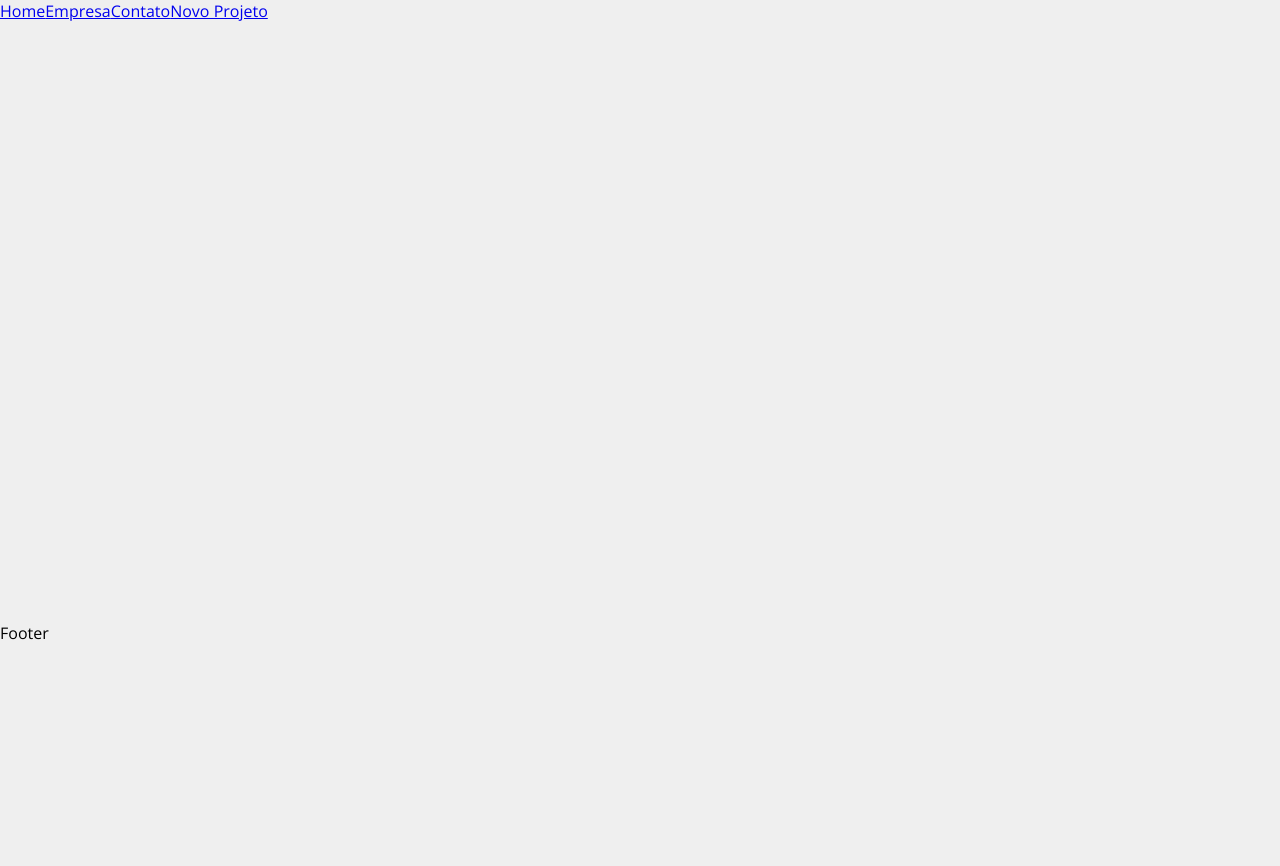
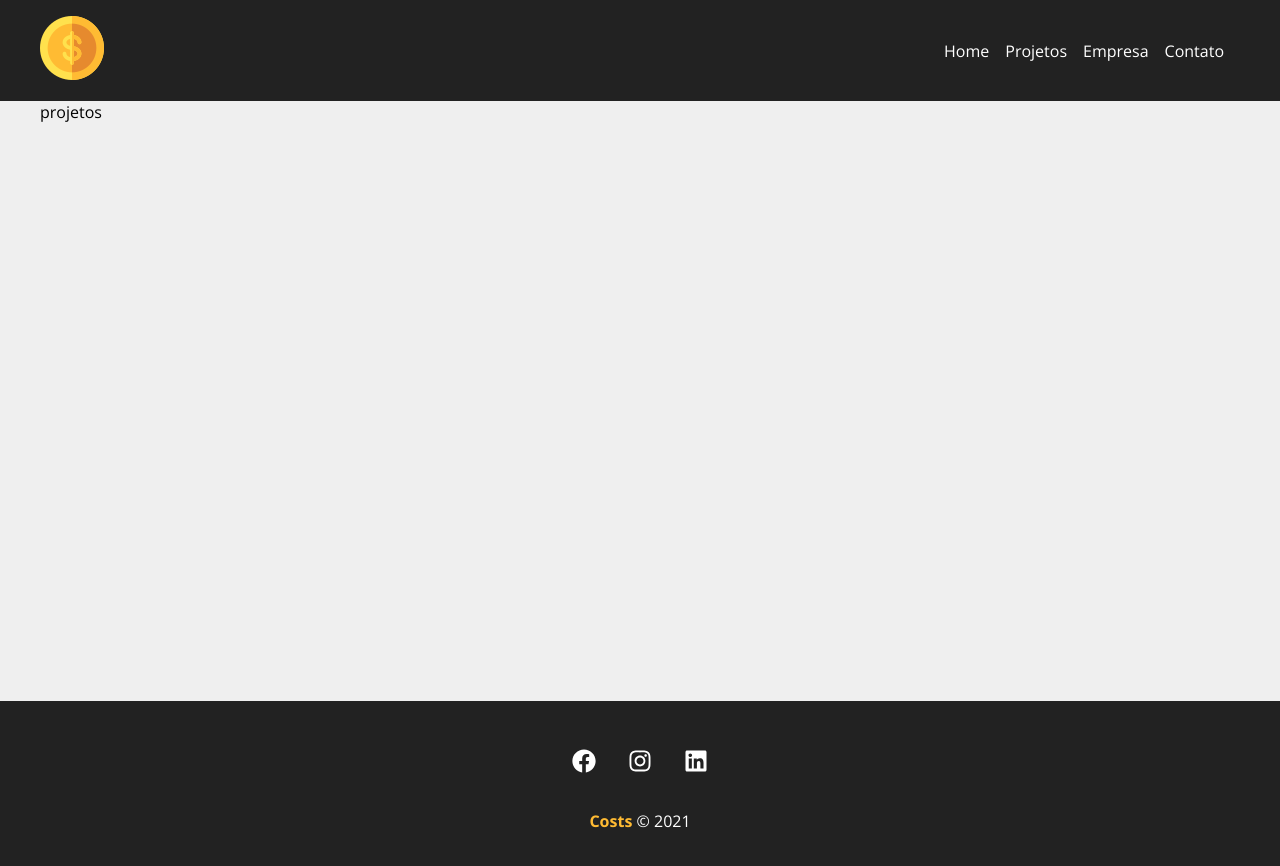
Before and after one commit to Italloml/Costs_In_React, a React (Create React App) app: page /projects in a window 1280 px wide. Shown: the top 866 px of the page. Before the commit the page ends 800 px from the top, so only its background shows below. Built offline with nearby package versions, Linux system fonts and the light colour scheme.

Commit message:
create navbar/footer

```diff
--- a/src/App.js
+++ b/src/App.js
@@ -3,23 +3,25 @@
 import Company from './Components/pages/Company';
 import Contact from './Components/pages/Contact';
 import NewProject from './Components/pages/NewProject';
+import Projects from './Components/pages/Projects';
 
 import Container from './Components/layout/Container';
+import Navbar from './Components/layout/Navbar';
+import Footer from './Components/layout/Footer'
+
 
 
 function App() {
   return (
     <Router>
-      <div>
-        <Link to='/'>Home</Link>
-        <Link to='/company'>Empresa</Link>
-        <Link to='/contact'>Contato</Link>
-        <Link to='/newproject'>Novo Projeto</Link>
-      </div>
+      <Navbar />
       <Switch>
         <Container customClass='min-height'>
           <Route exact path='/'>
             <Home />
+          </Route>
+          <Route exact path='/projects'>
+            <Projects />
           </Route>
           <Route exact path='/company'>
             <Company />
@@ -32,7 +34,7 @@
           </Route>
         </Container>
       </Switch>
-      <p>Footer</p>
+      <Footer />
     </Router>
   );
 }
--- /dev/null
+++ b/src/Components/layout/Footer.js
@@ -0,0 +1,26 @@
+import { FaFacebook, FaInstagram, FaLinkedin } from 'react-icons/fa';
+
+import styles from './Footer.module.css'
+
+function Footer() {
+    return(
+        <footer className={styles.footer}>
+            <ul className={styles.social_list}>
+                <li>
+                    <FaFacebook />
+                </li>
+                <li>
+                    <FaInstagram />
+                </li>
+                <li>
+                    <FaLinkedin />
+                </li>
+            </ul>
+            <p className={styles.copy_right}>
+                <span>Costs</span> &copy; 2021
+            </p>
+        </footer>
+    )
+}
+
+export default Footer;
--- /dev/null
+++ b/src/Components/layout/Footer.module.css
@@ -0,0 +1,33 @@
+.footer {
+    background-color: #222;
+    color: #fff;
+    padding: 3em;
+    text-align: center;
+}
+
+.social_list {
+    display: flex;
+    justify-content: center;
+    list-style-type: none;
+}
+
+.social_list li {
+    margin: 0 1em;
+}
+
+.social_list li:hover {
+    color: #FFBB33;
+}
+.social_list svg {
+    font-size: 1.5em;
+    cursor: pointer;
+}
+
+.copy_right {
+    margin-top: 2em;
+}
+
+.copy_right span {
+    font-weight: bold;
+    color: #FFBB33;
+}
--- /dev/null
+++ b/src/Components/layout/Navbar.js
@@ -0,0 +1,38 @@
+import { Link } from 'react-router-dom';
+
+import Container from './Container';
+
+import styles from './Navbar.module.css';
+import logo from '../../img/costs_logo.png'
+
+function Navbar() {
+    return(
+      <nav className={styles.navbar}>
+        <Container>
+            <Link to='/'>
+                <img src={logo} alt='logo_costs' />
+            </Link>
+            <ul className={styles.list}>
+                <li className={styles.item}>
+                    <Link to='/'>Home</Link>
+                </li>
+                <li className={styles.item}>
+                    <Link to='/projects'>Projetos</Link>
+                </li>
+                <li className={styles.item}>
+                    <Link to='/company'>Empresa</Link>
+                </li>
+                <li className={styles.item}>
+                    <Link to='/contact'>Contato</Link>
+                </li>
+            </ul>
+        </Container>
+      </nav>
+    )
+}
+
+export default Navbar;
+
+// <li>
+// <Link to='/newproject'>Novo Projeto</Link>
+// </li>
--- /dev/null
+++ b/src/Components/layout/Navbar.module.css
@@ -0,0 +1,25 @@
+.navbar {
+    display: flex;
+    justify-content: space-between;
+    background-color: #222;
+    padding: 1em;
+}
+
+.list {
+    display: flex;
+    align-items: center;
+    list-style: none;
+}
+
+.item {
+    margin-right: 1em;
+}
+
+.item a {
+    color: #fff;
+    text-decoration: none;
+}
+
+.item a:hover {
+    color: #FFBB33;
+}
--- /dev/null
+++ b/src/Components/pages/Projects.js
@@ -0,0 +1,8 @@
+function Projects() {
+    return(
+        <div>
+            projetos
+        </div>
+    )
+}
+export default Projects;
```
Also changed, not shown: 1 other file (tests, documents, lock files or other folders).
